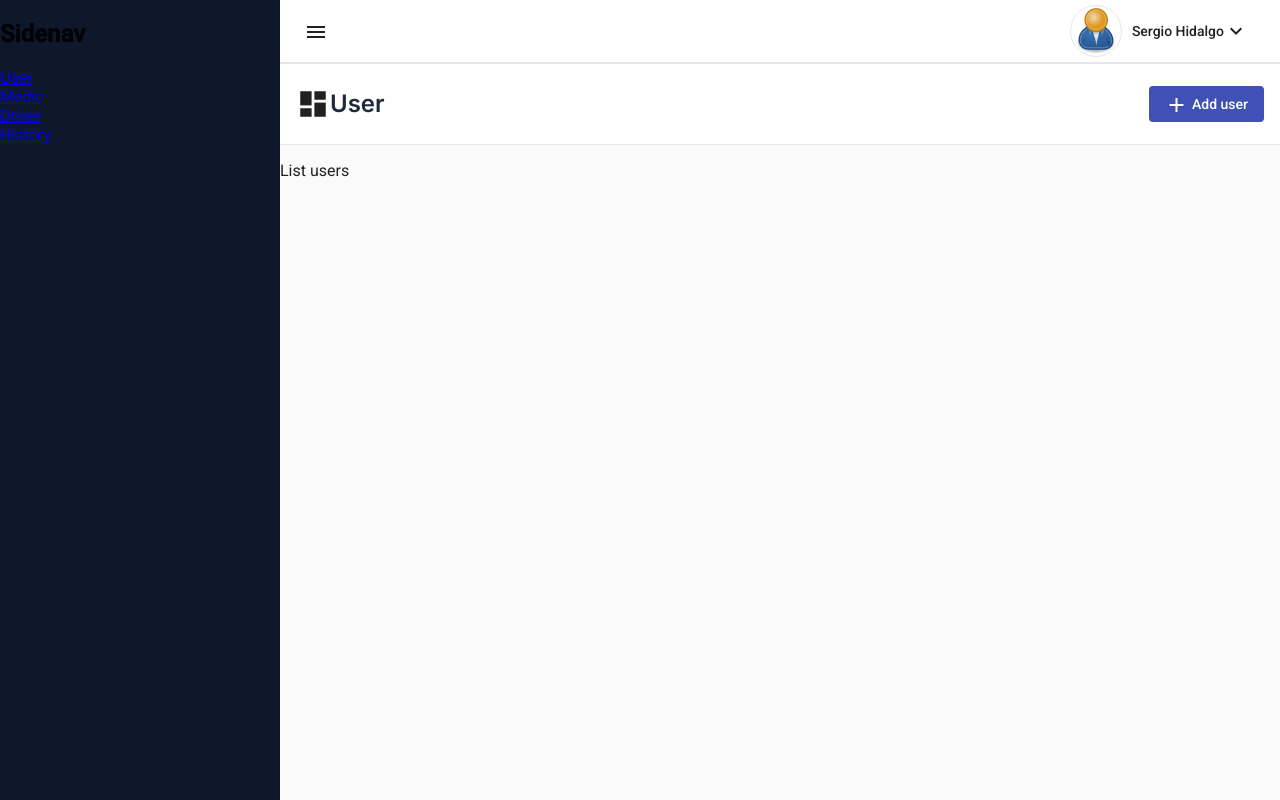
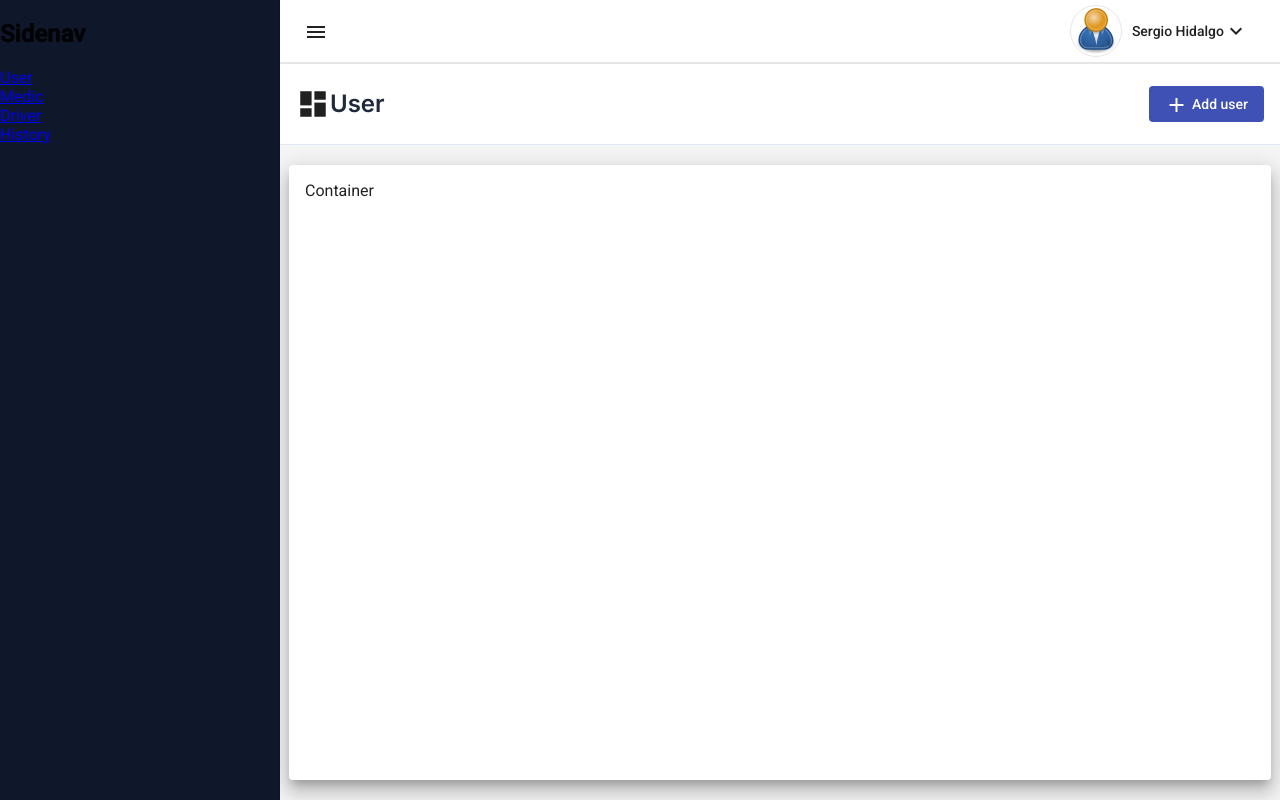
Before and after one commit to cursosdevfull/Angular_Group11, an Angular app: page /user in a window 1280 px wide. Built offline with nearby package versions, Linux system fonts and the light colour scheme.

Commit message:
container

```diff
--- a/projects/sistema/src/app/driver/views/pages/page-list/page-list.component.html
+++ b/projects/sistema/src/app/driver/views/pages/page-list/page-list.component.html
@@ -1 +1,8 @@
-<p>List drivers</p>
+<amb-title>
+  <span moduleTitle>Driver</span>
+  <span moduleIcon>contact_page</span>
+  <button mat-flat-button color="primary" btnAction>
+    <mat-icon>add</mat-icon>
+    Add driver
+  </button>
+</amb-title>
--- a/projects/sistema/src/app/history/views/pages/page-list/page-list.component.html
+++ b/projects/sistema/src/app/history/views/pages/page-list/page-list.component.html
@@ -1 +1,8 @@
-<p>List histories</p>
+<amb-title>
+  <span moduleTitle>History</span>
+  <span moduleIcon>ballot</span>
+  <button mat-flat-button color="primary" btnAction>
+    <mat-icon>add</mat-icon>
+    Add history
+  </button>
+</amb-title>
--- a/projects/sistema/src/app/medic/views/pages/page-list/page-list.component.html
+++ b/projects/sistema/src/app/medic/views/pages/page-list/page-list.component.html
@@ -1 +1,8 @@
-<p>List medics</p>
+<amb-title>
+  <span moduleTitle>Medic</span>
+  <span moduleIcon>favorite</span>
+  <button mat-flat-button color="primary" btnAction>
+    <mat-icon>add</mat-icon>
+    Add medic
+  </button>
+</amb-title>
--- /dev/null
+++ b/projects/sistema/src/app/shared/components/container/container.component.css
@@ -0,0 +1,11 @@
+.container {
+  padding: 20px 0;
+  display: flex;
+  justify-content: center;
+  background-color: whitesmoke;
+  height: calc(100vh - 185px);
+}
+
+mat-card {
+  flex-basis: 95%;
+}
--- /dev/null
+++ b/projects/sistema/src/app/shared/components/container/container.component.html
@@ -0,0 +1,3 @@
+<div class="container">
+  <mat-card class="mat-elevation-z12"> Container </mat-card>
+</div>
--- /dev/null
+++ b/projects/sistema/src/app/shared/components/container/container.component.ts
@@ -0,0 +1,15 @@
+import { Component, OnInit } from '@angular/core';
+
+@Component({
+  selector: 'amb-container',
+  templateUrl: './container.component.html',
+  styleUrls: ['./container.component.css']
+})
+export class ContainerComponent implements OnInit {
+
+  constructor() { }
+
+  ngOnInit(): void {
+  }
+
+}
--- a/projects/sistema/src/app/user/views/pages/page-list/page-list.component.html
+++ b/projects/sistema/src/app/user/views/pages/page-list/page-list.component.html
@@ -6,5 +6,4 @@
     Add user
   </button>
 </amb-title>
-
-<p>List users</p>
+<amb-container></amb-container>
```
Also changed, not shown: projects/sistema/src/app/shared/shared.module.ts (+5 -3 lines), 1 other file (tests, documents, lock files or other folders).
